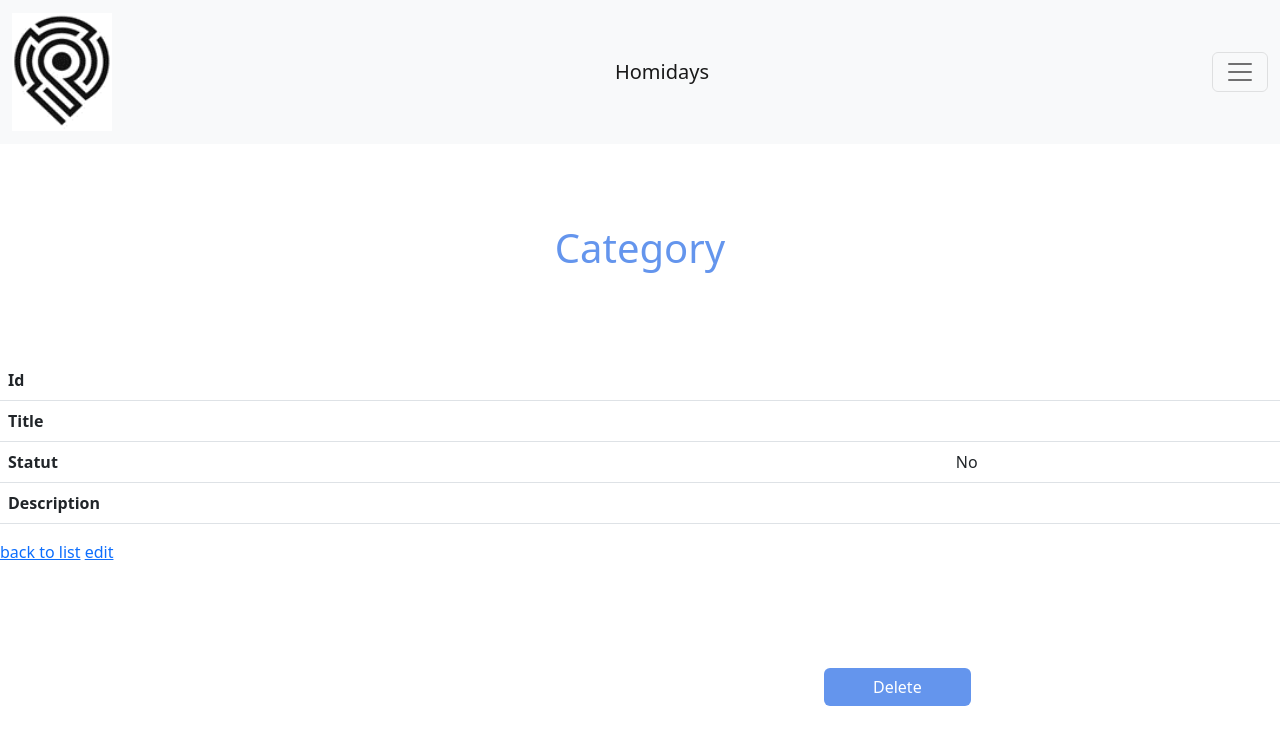
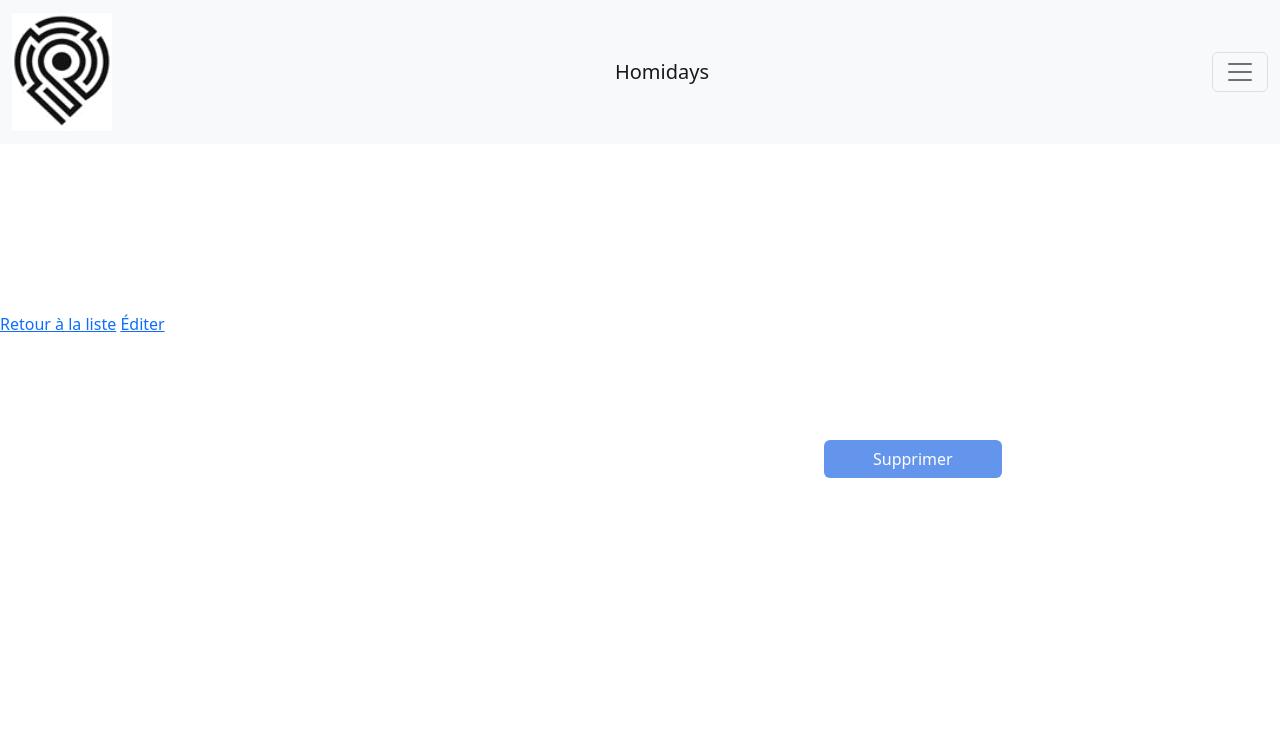
Before and after one commit to ESRP-Beauvoir-DWWM-Web3/Homidays_A_V, a Symfony app: template templates/category/show.html.twig in a window 1280 px wide. Shown: the top 745 px of the page. Run offline with Twig, Linux system fonts and the light colour scheme; the template is opened without the code that fills it, so the values that code supplies are empty; some libraries are stand-ins or nearby versions.

Commit message:
modification categories

```diff
--- a/src/Controller/CategoryController.php
+++ b/src/Controller/CategoryController.php
@@ -4,11 +4,12 @@ namespace App\Controller;
 
 use App\Entity\Category;
 use App\Form\CategoryType;
+use App\Controller\CategoryController;
 use App\Repository\CategoryRepository;
-use Symfony\Bundle\FrameworkBundle\Controller\AbstractController;
 use Symfony\Component\HttpFoundation\Request;
 use Symfony\Component\HttpFoundation\Response;
 use Symfony\Component\Routing\Annotation\Route;
+use Symfony\Bundle\FrameworkBundle\Controller\AbstractController;
 
 /**
  * @Route("/category")
--- a/templates/category/_delete_form.html.twig
+++ b/templates/category/_delete_form.html.twig
@@ -1,4 +1,4 @@
-<form method="post" action="{{ path('app_category_delete', {'id': category.id}) }}" onsubmit="return confirm('Are you sure you want to delete this item?');">
+<form method="post" action="{{ path('app_category_delete', {'id': category.id}) }}" onsubmit="return confirm('Êtes-vous sûr de vouloir supprimer cet élément?');">
     <input type="hidden" name="_token" value="{{ csrf_token('delete' ~ category.id) }}">
-    <button class="btn">Delete</button>
+    <button class="btn">Supprimer</button>
 </form>
--- a/templates/category/_form.html.twig
+++ b/templates/category/_form.html.twig
@@ -1,4 +1,4 @@
 {{ form_start(form) }}
     {{ form_widget(form) }}
-    <button class="btn">{{ button_label|default('Save') }}</button>
+    <button class="btn">{{ button_label|default('Enregistrer') }}</button>
 {{ form_end(form) }}
--- a/templates/category/edit.html.twig
+++ b/templates/category/edit.html.twig
@@ -1,13 +1,13 @@
 {% extends 'base.html.twig' %}
 
-{% block title %}Edit Category{% endblock %}
+{% block title %}Éditer catégorie{% endblock %}
 
 {% block body %}
-    <h1>Edit Category</h1>
+    <h1>Éditer catégorie</h1>
 
     {{ include('category/_form.html.twig', {'button_label': 'Update'}) }}
 
-    <a href="{{ path('app_category_index') }}">back to list</a>
+    <a href="{{ path('app_category_index') }}">Retour à la liste</a>
 
     {{ include('category/_delete_form.html.twig') }}
 {% endblock %}
--- a/templates/category/new.html.twig
+++ b/templates/category/new.html.twig
@@ -1,11 +1,11 @@
 {% extends 'base.html.twig' %}
 
-{% block title %}New Category{% endblock %}
+{% block title %}Nouvelle catégorie{% endblock %}
 
 {% block body %}
-    <h1>Create new Category</h1>
+    <h1>Créer une catégorie</h1>
 
     {{ include('category/_form.html.twig') }}
 
-    <a href="{{ path('app_category_index') }}">back to list</a>
+    <a href="{{ path('app_category_index') }}">Retour à la liste</a>
 {% endblock %}
--- a/templates/category/show.html.twig
+++ b/templates/category/show.html.twig
@@ -1,9 +1,13 @@
 {% extends 'base.html.twig' %}
 
-{% block title %}Category{% endblock %}
+{% block title %}{{ category.title }}{% endblock %}
 
 {% block body %}
-    <h1>Category</h1>
+    <h1>{{ category.title }}</h1>
+    {% if category is defined %}
+        {% set entity = category %}
+        {% set name = 'category' %}
+
 
     <table class="table">
         <tbody>
@@ -12,12 +16,12 @@
                 <td>{{ category.id }}</td>
             </tr>
             <tr>
-                <th>Title</th>
+                <th>Titre</th>
                 <td>{{ category.title }}</td>
             </tr>
             <tr>
                 <th>Statut</th>
-                <td>{{ category.statut ? 'Yes' : 'No' }}</td>
+                <td>{{ category.statut ? 'Active' : 'Désactivé' }}</td>
             </tr>
             <tr>
                 <th>Description</th>
@@ -26,9 +30,54 @@
         </tbody>
     </table>
 
-    <a href="{{ path('app_category_index') }}">back to list</a>
+        {% elseif annonce is defined %}
+            {% set entity = annonce%}
+            {% set name = 'annonce' %}
 
-    <a href="{{ path('app_category_edit', {'id': category.id}) }}">edit</a>
+        <h1>Annonce</h1>
+
+    <table class="table">
+        <tbody>
+            <tr>
+                <th>Id</th>
+                <td>{{ annonce.id }}</td>
+            </tr>
+            <tr>
+                <th>Titre</th>
+                <td>{{ annonce.title }}</td>
+            </tr>
+            <tr>
+                <th>Description</th>
+                <td>{{ annonce.description }}</td>
+            </tr>
+            <th>Contenu</th>
+                <td>{{ annonce.content }}</td>
+            </tr>
+            <tr>
+                <th>Date de publication</th>
+                <td>{{ annonce.publishedDate ? annonce.publishedDate|date('Y-m-d H:i:s') : '' }}</td>
+            </tr>
+            <tr>
+                <th>Image d'illustration</th>
+                <td><img src="{{ asset(annonce.picture) }}" alt="" width="100"></td>
+            </tr>
+            <tr>
+                <th>Résumé</th>
+                <td>{{ post.excerpt }}</td>
+            </tr>
+        </tbody>
+        </tbody>
+    </table>
+
+
+
+
+
+    {% endif %}
+
+    <a href="{{ path('app_category_index') }}">Retour à la liste</a>
+
+    <a href="{{ path('app_category_edit', {'id': category.id}) }}">Éditer</a>
 
     {{ include('category/_delete_form.html.twig') }}
 {% endblock %}
```
Also changed, not shown: src/Form/CategoryType.php (+18 -3 lines), templates/category/index.html.twig (+6 -5 lines).
